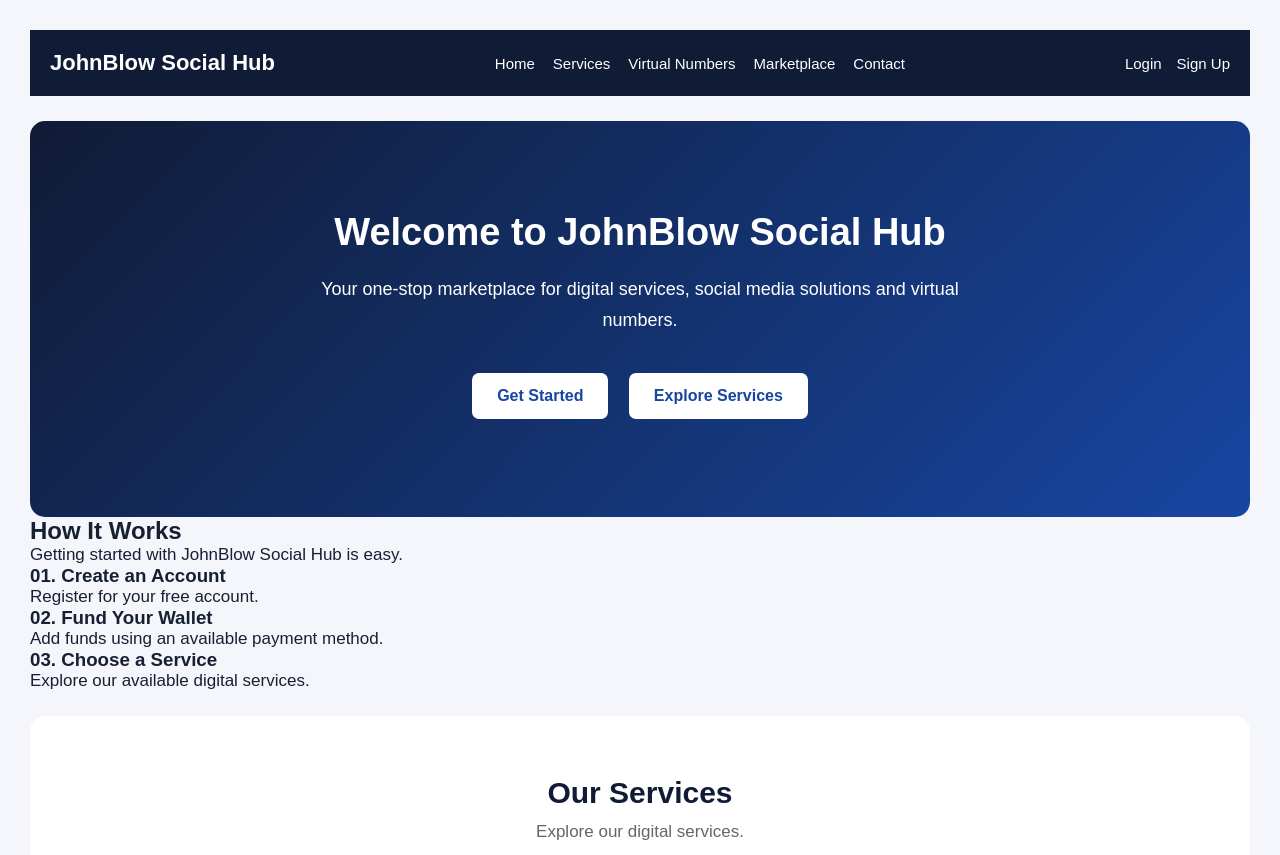
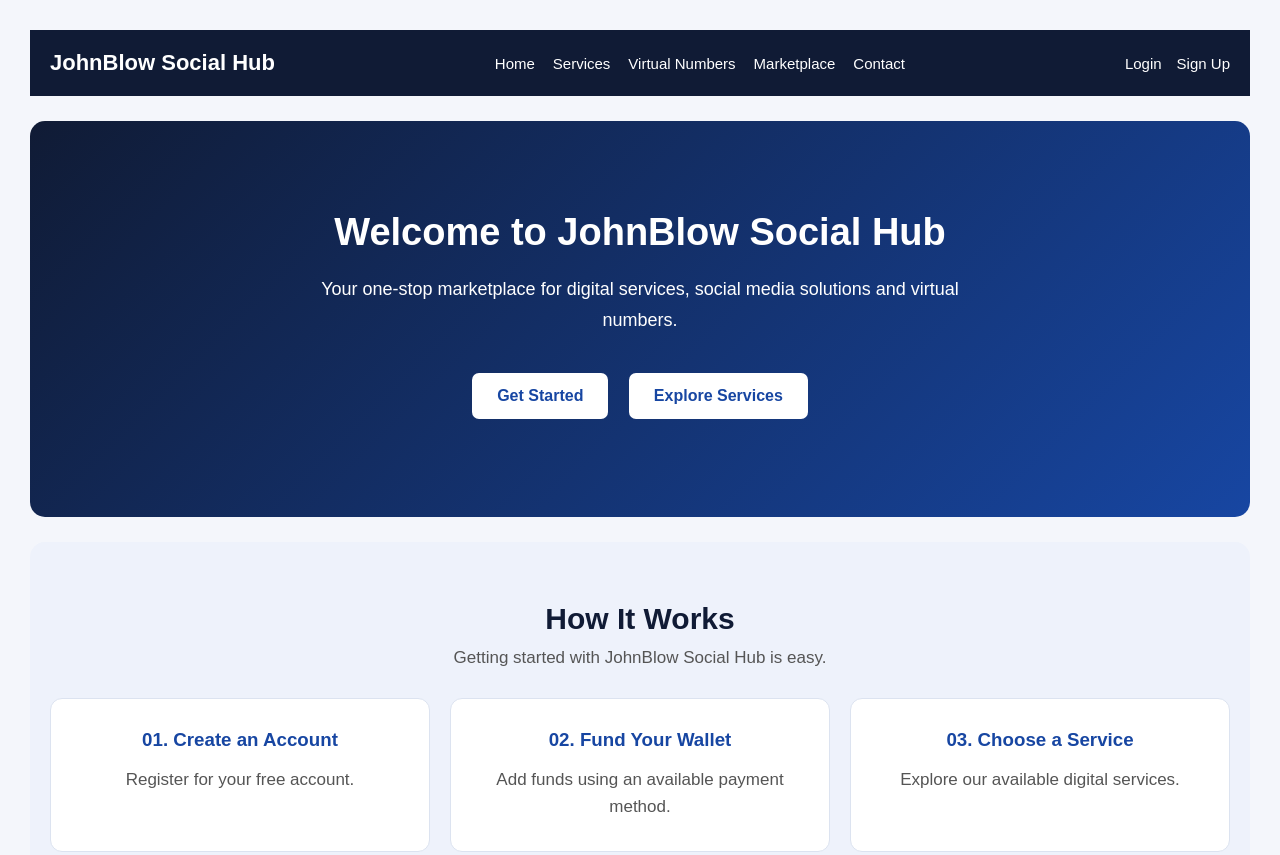
Before and after one commit to anyakorahjohn997-hash/johnblow-social-hub, a plain HTML site: page index.html in a window 1280 px wide. Shown: the top 855 px of the page. Drawn offline with Linux system fonts and the light colour scheme.

Commit message:
Update style.css

```diff
--- a/style.css
+++ b/style.css
@@ -167,3 +167,51 @@ nav a,
         grid-template-columns: 1fr;
     }
 }
+
+.how-it-works {
+    padding: 60px 20px;
+    text-align: center;
+    background: #eef2fb;
+    margin-top: 25px;
+    border-radius: 15px;
+}
+
+.how-it-works h2 {
+    font-size: 30px;
+    color: #101b35;
+    margin-bottom: 12px;
+}
+
+.how-it-works > p {
+    color: #555555;
+    margin-bottom: 30px;
+}
+
+.steps-container {
+    display: grid;
+    grid-template-columns: repeat(3, 1fr);
+    gap: 20px;
+}
+
+.step-card {
+    background: white;
+    padding: 30px 20px;
+    border-radius: 12px;
+    border: 1px solid #dce3f0;
+}
+
+.step-card h3 {
+    color: #1746a2;
+    margin-bottom: 15px;
+}
+
+.step-card p {
+    color: #555555;
+    line-height: 1.6;
+}
+
+@media (max-width: 600px) {
+    .steps-container {
+        grid-template-columns: 1fr;
+    }
+}
```
